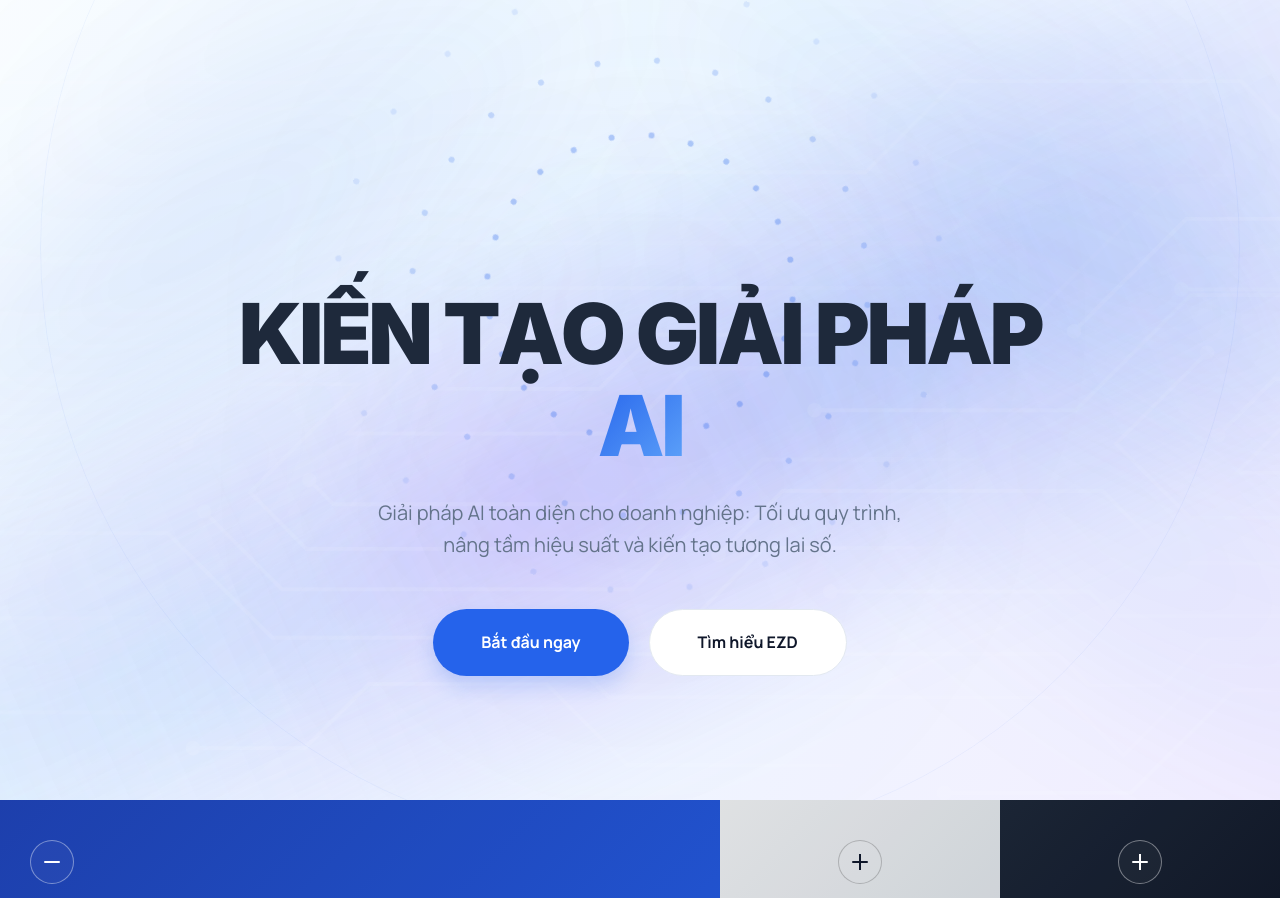
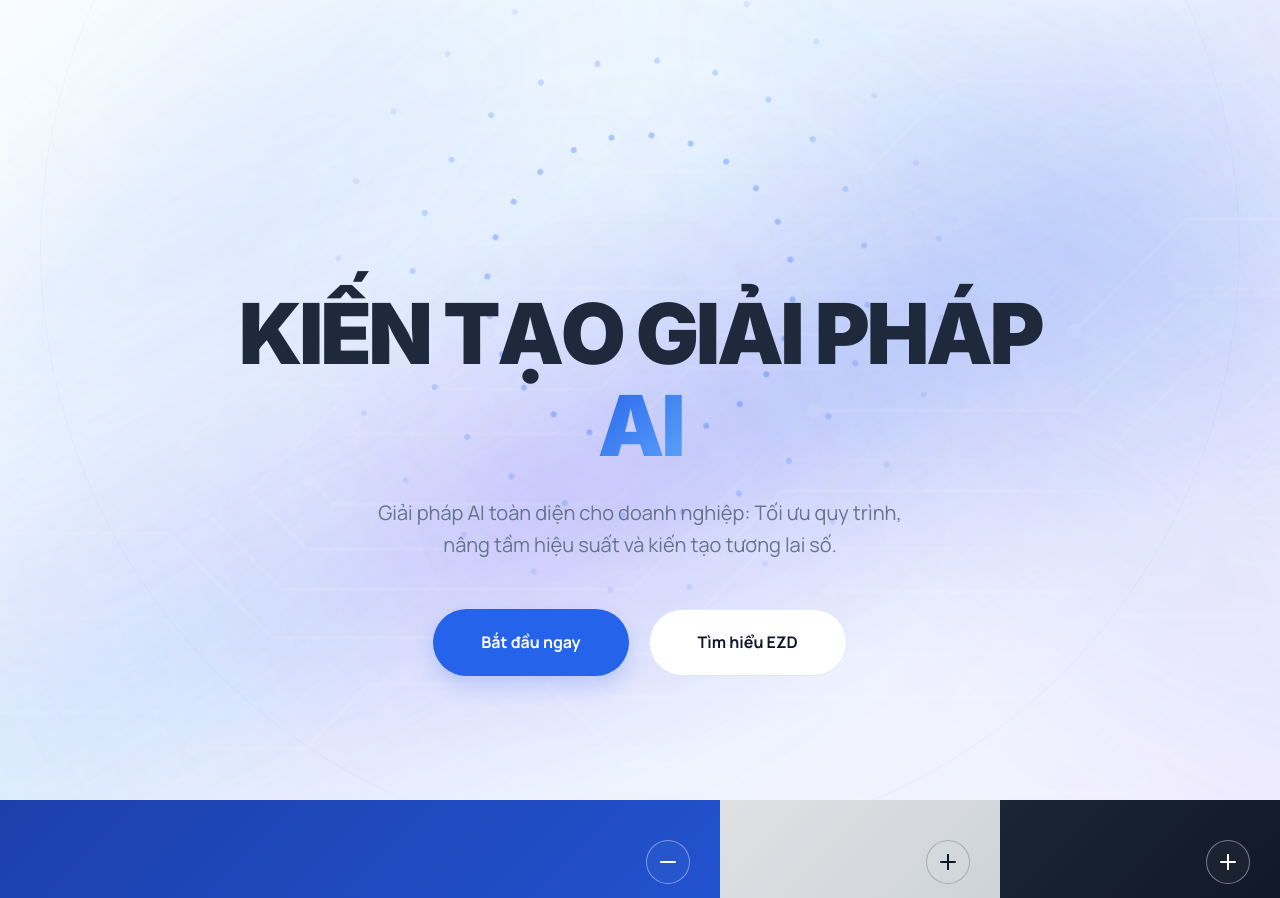
Before and after one commit to ezdproduct/EZDwebsite, a Next.js app: page / in a window 1280 px wide. Shown: the top 898 px of the page. Built offline with nearby package versions, Linux system fonts and the light colour scheme; a web font is replaced by a local one.

Commit message:
Move toggle icon to the right corner

```diff
--- a/components/ServiceAccordion.module.css
+++ b/components/ServiceAccordion.module.css
@@ -77,7 +77,7 @@
     z-index: 2;
     margin-bottom: auto;
     display: flex;
-    justify-content: flex-start;
+    justify-content: flex-end;
 }
 
 .toggle {
@@ -157,7 +157,7 @@
 
 .panel:not(.active) .header {
     margin-bottom: 20px;
-    justify-content: center;
+    justify-content: flex-end;
 }
 
 .panel:not(.active) .content {
```
